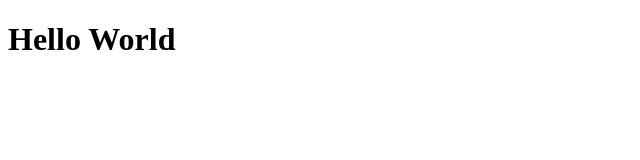
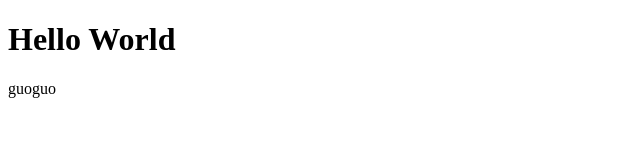
Before and after one commit to DA-MO-WANG/MicroDemo, a plain HTML site: page frontdemo/doc-struct.html in a window 1280 px wide. Shown: the full height of the page, 0-640 px from the left. Drawn offline with Linux system fonts and the light colour scheme.

Commit message:
commit demo

```diff
--- a/frontdemo/doc-struct.html
+++ b/frontdemo/doc-struct.html
@@ -2,6 +2,8 @@
 <html>
 
 <head>
+    <!-- meta标签主要是为了搜索引擎收录用的配置 -->
+    <!-- 注释快捷键ctrl + / -->
     <meta charset="UTF-8">
     <meta name="descrition" content="flskdfjlksadjfl">
     <meta name="keywords" content="sdfdsafd">
@@ -11,6 +13,7 @@
 
 <body>
     <h1>Hello World</h1>
+    <div>guoguo</div>
 </body>
 
 </html>
```
